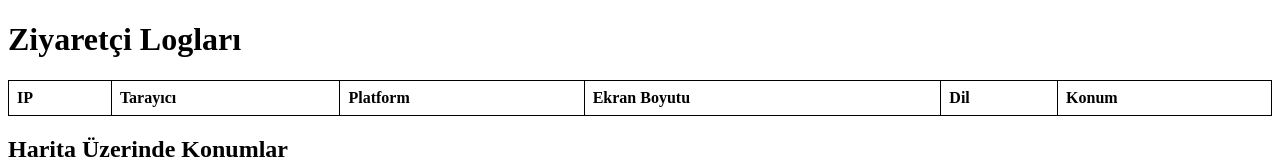
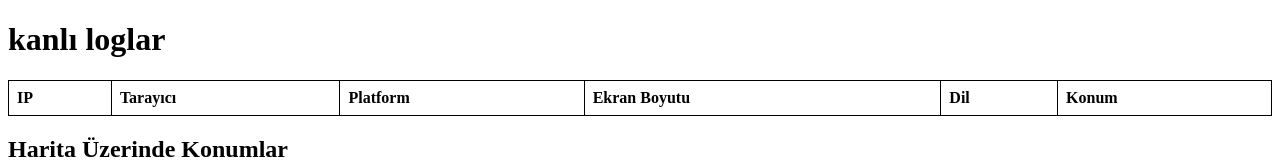
Before and after one commit to Sacid66/test1, a website: page public/logger.html in a window 1280 px wide. Shown: the top 161 px of the page. Drawn offline with Linux system fonts and the light colour scheme; some packages are replaced by stand-ins of ours; no server answers.

Commit message:
Update logger.html

```diff
--- a/public/logger.html
+++ b/public/logger.html
@@ -3,7 +3,7 @@
 <head>
   <meta charset="UTF-8">
   <meta name="viewport" content="width=device-width, initial-scale=1.0">
-  <title>Ziyaretçi Logları</title>
+  <title>bitmedi</title>
   <style>
       table { width: 100%; border-collapse: collapse; }
       th, td { border: 1px solid black; padding: 8px; text-align: left; }
@@ -11,7 +11,7 @@
   </style>
 </head>
 <body>
-  <h1>Ziyaretçi Logları</h1>
+  <h1>kanlı loglar</h1>
   <table>
       <thead>
           <tr>
```
